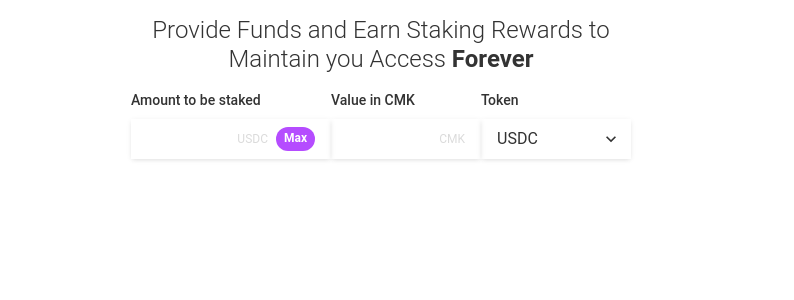
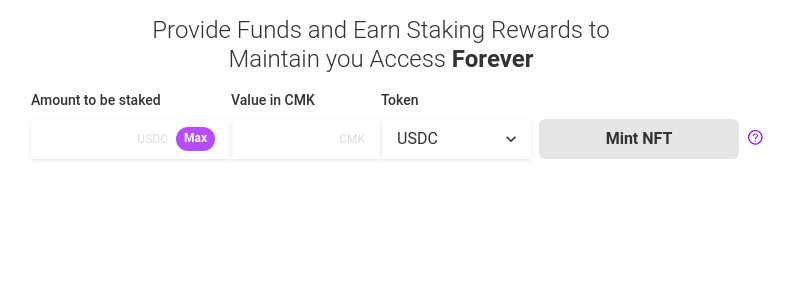
Before and after one commit to devmanlabs/frontend, a Next.js app: page /staking in a window 1280 px wide. Shown: the top 300 px of the page, without its empty margins (259-1053 px from the left). Built offline with nearby package versions, Linux system fonts and the light colour scheme.

Commit message:
Button added input section

```diff
--- a/src/pages/staking.tsx
+++ b/src/pages/staking.tsx
@@ -6,16 +6,14 @@ import {
   FormLabel,
   Heading,
   HStack,
+  Icon,
   Input,
-  InputGroup,
-  InputRightElement,
   Select,
   Text,
 } from '@chakra-ui/react';
 import { Formik, Form } from 'formik';
 import { FC } from 'react';
-
-import { Card } from '~/components/Card';
+import { AiOutlineQuestionCircle } from 'react-icons/ai';
 interface stakingProps {}
 
 const staking: FC<stakingProps> = () => {
@@ -33,7 +31,15 @@ const staking: FC<stakingProps> = () => {
         }}
       >
         <Form>
-          <Flex mx="auto" justifyContent="center" w="550px">
+          <Flex
+            gap="2"
+            align="end"
+            mx="auto"
+            justifyContent="space-between"
+            w="700px"
+          >
+            {' '}
+            <Flex>
               <FormControl w="200px">
                 <FormLabel as="legend" fontSize="sm">
                   Amount to be staked
@@ -98,6 +104,17 @@ const staking: FC<stakingProps> = () => {
                 </HStack>
               </FormControl>
             </Flex>
+            <HStack>
+              {' '}
+              <Button minW="200px" bg="rgba(0,0,0,0.1)">
+                Mint NFT
+              </Button>
+              <Icon color="purple.300" fontSize="xl">
+                {' '}
+                <AiOutlineQuestionCircle />
+              </Icon>
+            </HStack>
+          </Flex>
         </Form>
       </Formik>
     </Container>
```
Lines whose indentation alone changed are shown as unchanged.
